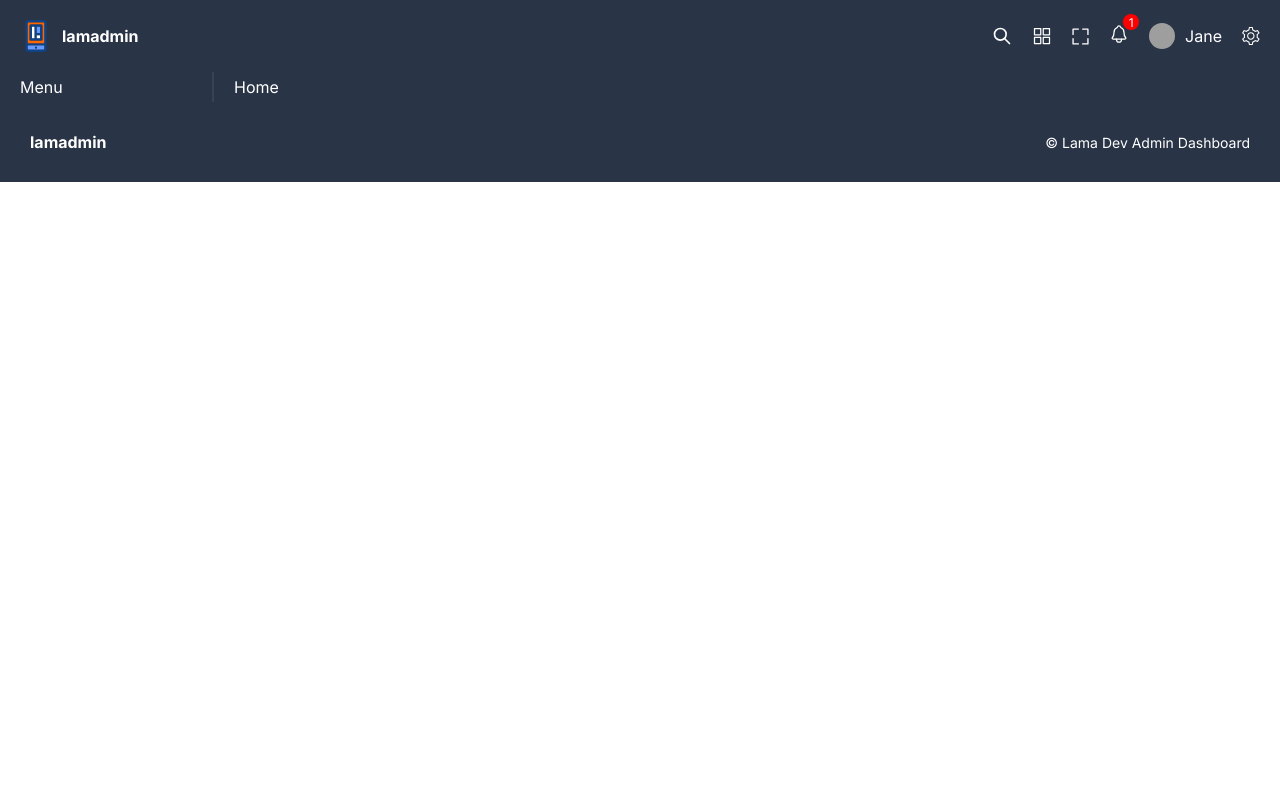
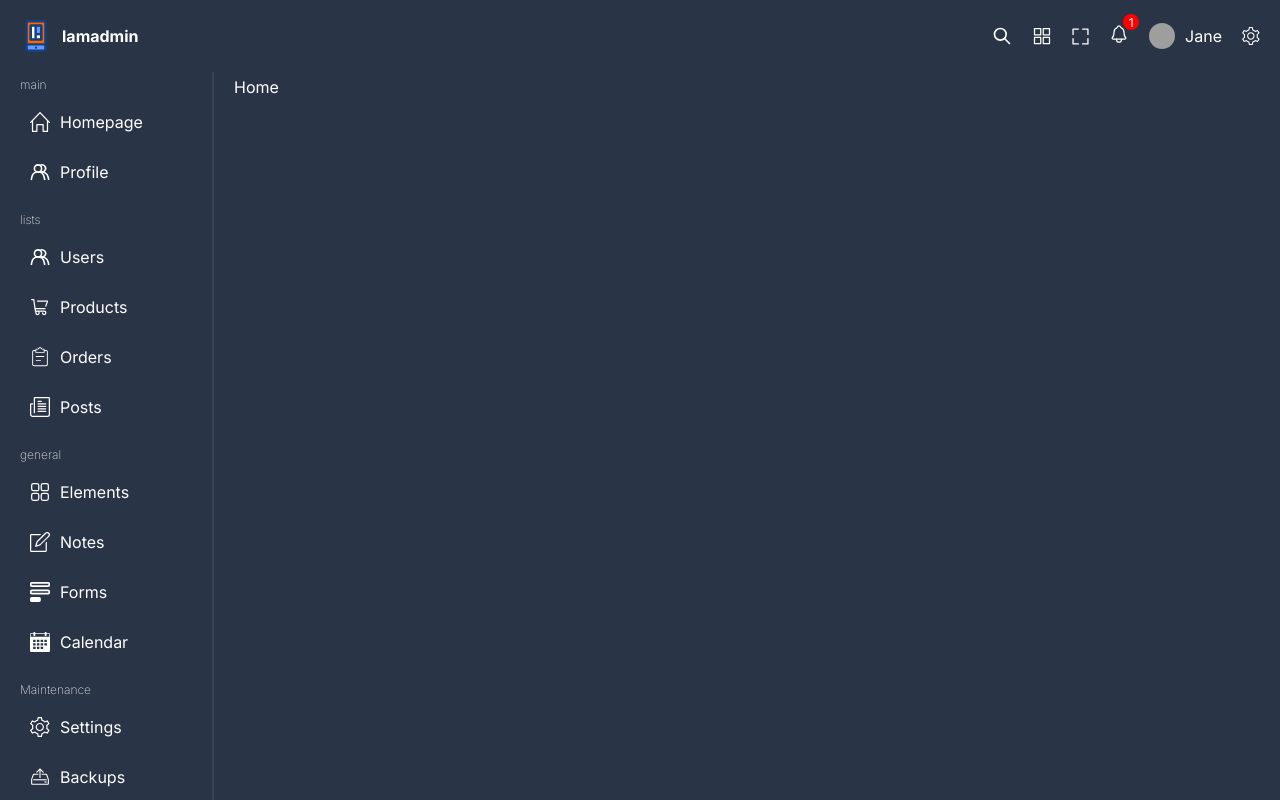
Before and after one commit to sjeevankumar/react-admin-panel, a React (Vite) app: page / in a window 1280 px wide. Shown: the top 800 px of the page. Built offline with nearby package versions, Linux system fonts and the light colour scheme; grey boxes are pictures that could not be loaded.

Commit message:
feat:implement menu design

```diff
--- a/src/components/menu/Menu.tsx
+++ b/src/components/menu/Menu.tsx
@@ -1,6 +1,24 @@
+import { Link } from "react-router-dom"
 import "./menu.scss"
+
+import { menu } from "../../data"
+
 const Menu = () => {
-  return <div className="menu">Menu</div>
+  return (
+    <div className="menu">
+      {menu.map((item) => (
+        <div className="item" key={item.id}>
+          <span className="title">{item.title}</span>
+          {item.listItems.map((listItem) => (
+            <Link to={listItem.url} className="listItem" key={listItem.id}>
+              <img src={listItem.icon} alt="" />
+              <span className="listItemTitle">{listItem.title}</span>
+            </Link>
+          ))}
+        </div>
+      ))}
+    </div>
+  )
 }
 
 export default Menu
--- a/src/components/menu/menu.scss
+++ b/src/components/menu/menu.scss
@@ -1,3 +1,25 @@
-.menu{
+@import "../../styles/variables.scss";
 
+.menu {
+    .item {
+        display: flex;
+        flex-direction: column;
+        gap: 10px;
+        margin-bottom: 20px;
+        .title {
+            font-size: 12px;
+            font-weight: 200;
+            color: $soft-color;
+        }
+        .listItem {
+            display: flex;
+            align-items: center;
+            gap: 10px;
+            padding: 10px;
+
+            &:hover{
+                background-color: $soft-bg;
+            }
+        }
+    }
 }
--- /dev/null
+++ b/src/data.ts
@@ -0,0 +1,116 @@
+export const menu = [
+    {
+      id: 1,
+      title: "main",
+      listItems: [
+        {
+          id: 1,
+          title: "Homepage",
+          url: "/",
+          icon: "home.svg",
+        },
+        {
+          id: 2,
+          title: "Profile",
+          url: "/users/1",
+          icon: "user.svg",
+        },
+      ],
+    },
+    {
+      id: 2,
+      title: "lists",
+      listItems: [
+        {
+          id: 1,
+          title: "Users",
+          url: "/users",
+          icon: "user.svg",
+        },
+        {
+          id: 2,
+          title: "Products",
+          url: "/products",
+          icon: "product.svg",
+        },
+        {
+          id: 3,
+          title: "Orders",
+          url: "/orders",
+          icon: "order.svg",
+        },
+        {
+          id: 4,
+          title: "Posts",
+          url: "/posts",
+          icon: "post2.svg",
+        },
+      ],
+    },
+    {
+      id: 3,
+      title: "general",
+      listItems: [
+        {
+          id: 1,
+          title: "Elements",
+          url: "/",
+          icon: "element.svg",
+        },
+        {
+          id: 2,
+          title: "Notes",
+          url: "/",
+          icon: "note.svg",
+        },
+        {
+          id: 3,
+          title: "Forms",
+          url: "/",
+          icon: "form.svg",
+        },
+        {
+          id: 4,
+          title: "Calendar",
+          url: "/",
+          icon: "calendar.svg",
+        },
+      ],
+    },
+    {
+      id: 4,
+      title: "Maintenance",
+      listItems: [
+        {
+          id: 1,
+          title: "Settings",
+          url: "/",
+          icon: "setting.svg",
+        },
+        {
+          id: 2,
+          title: "Backups",
+          url: "/",
+          icon: "backup.svg",
+        },
+      ],
+    },
+    {
+      id: 5,
+      title: "analytics",
+      listItems: [
+        {
+          id: 1,
+          title: "Charts",
+          url: "/",
+          icon: "chart.svg",
+        },
+        {
+          id: 2,
+          title: "Logs",
+          url: "/",
+          icon: "log.svg",
+        },
+      ],
+    },
+  ];
```
